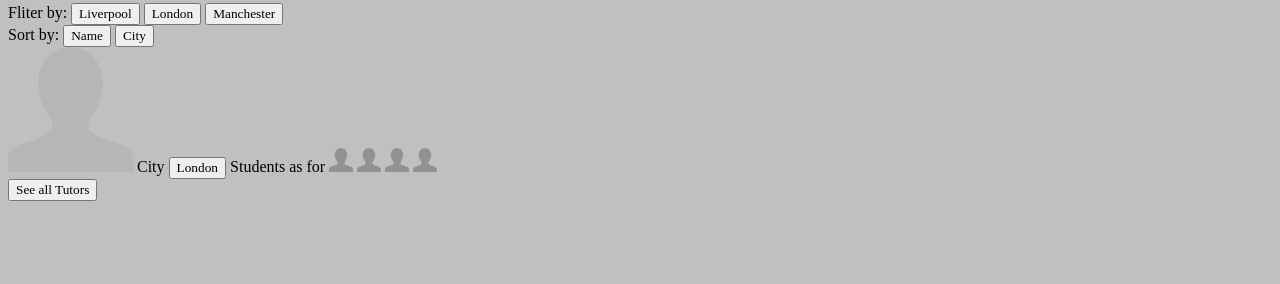
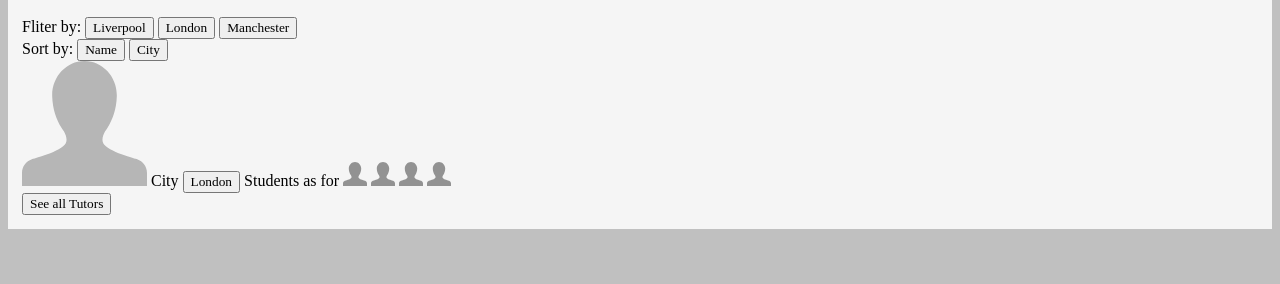
Before and after one commit to ElbertRibeiro/BetProtocol-Developer-Challenge, a plain HTML site: page index.html in a window 1280 px wide. Shown: the part 516-800 px from the top of the page. Drawn offline with Linux system fonts and the light colour scheme; a web font is replaced by a local one.

Commit message:
update htmland css

```diff
--- a/index.html
+++ b/index.html
@@ -14,7 +14,7 @@
             <button class="started"> Get started now</button>
         </div>
 
-        <div>
+        <div class="divBody">
             <div class="divTutors">
                 <h1>Our Tutors</h1>
                 <h2>We have more than 100 tutors from various
--- a/styles/hlmt.css
+++ b/styles/hlmt.css
@@ -58,3 +58,8 @@ html{
 .divTutors{
     text-align: center;
 }
+
+.divBody{
+    background-color: #F5F5F5;
+    padding: 14px;
+}
```
